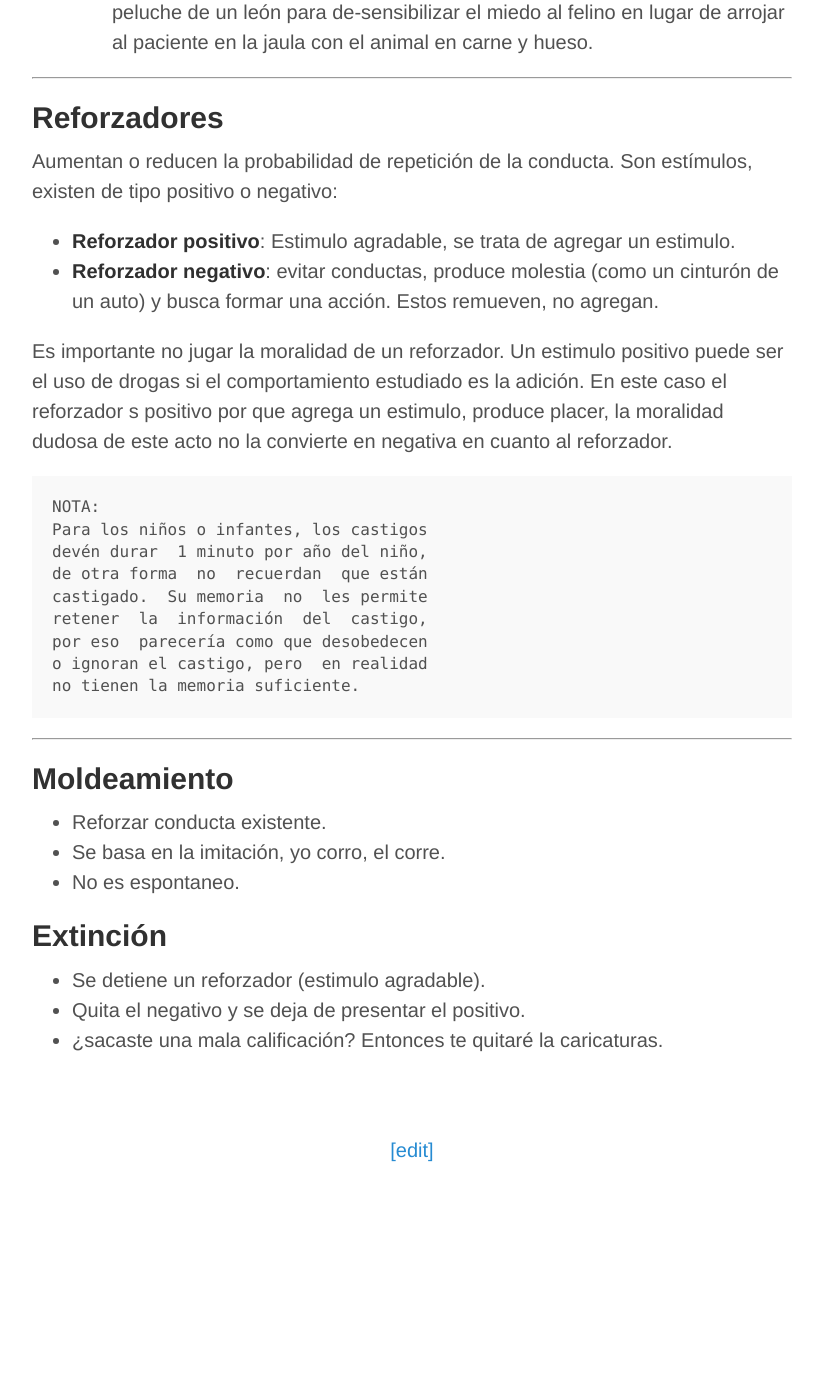
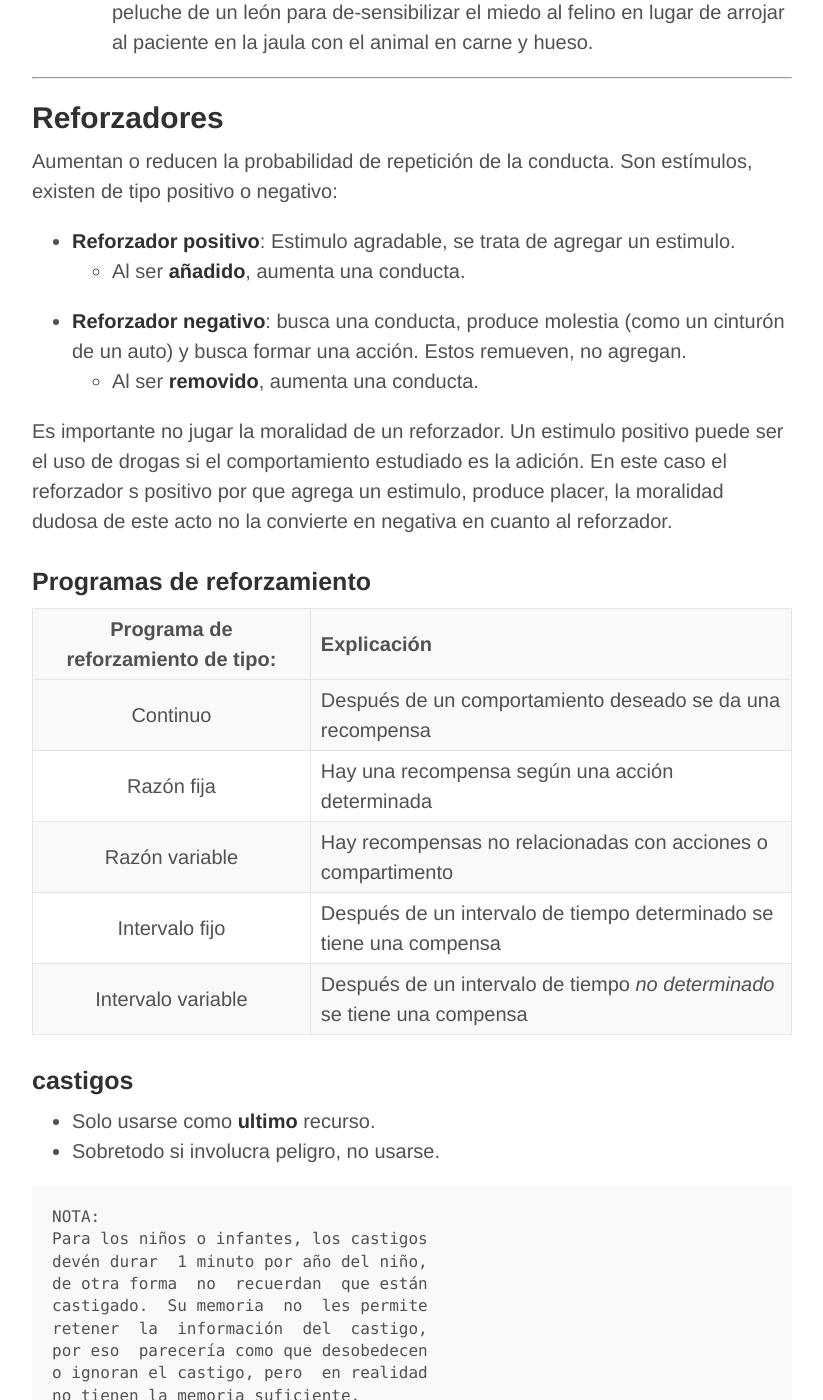
Before and after one commit to alex-esc/notes, a Jekyll site: the page built from _posts/2020-01-24-intro-conductista.md, in a window 1280 px wide and 1400 px high, scrolled down 835 px. Shown: the whole window, without its empty margins (228-1051 px from the left). Built offline with Jekyll 4.4.1, drawn with Linux system fonts in a browser that asks for light colours; before the commit the page ends 2008 px from its top, so only the background shows below that.

Commit message:
Update 2020-01-24-intro-conductista.md

`````diff
--- a/_posts/2020-01-24-intro-conductista.md
+++ b/_posts/2020-01-24-intro-conductista.md
@@ -25,9 +25,28 @@ Se forma después de Pávlov. Se basa en el aprendizaje para explicar la conduct
 Aumentan o reducen la probabilidad de repetición de la conducta. Son estímulos, existen de tipo positivo o negativo:
 
 * **Reforzador positivo**: Estimulo agradable, se trata de agregar un estimulo.
-* **Reforzador negativo**: evitar conductas, produce molestia (como un cinturón de un auto) y busca formar una acción. Estos remueven, no agregan.
+	* Al ser **añadido**, aumenta una conducta.
+* **Reforzador negativo**: busca una conducta, produce molestia (como un cinturón de un auto) y busca formar una acción. Estos remueven, no agregan.
+	* Al ser **removido**, aumenta una conducta.
 
 Es importante no jugar la moralidad de un reforzador. Un estimulo positivo puede ser el uso de drogas si el comportamiento estudiado es la adición. En este caso el reforzador s positivo por que agrega un estimulo, produce placer, la moralidad dudosa de este acto no la convierte en negativa en cuanto al reforzador.
+
+### Programas de reforzamiento
+
+| Programa de reforzamiento de tipo: | Explicación                                                              |
+|:----------------------------------:|:-------------------------------------------------------------------------|
+| Continuo                           | Después de un comportamiento deseado se da una recompensa                |
+| Razón fija                         | Hay una recompensa según una acción determinada                          |
+| Razón variable                     | Hay recompensas no relacionadas con acciones o compartimento             |
+| Intervalo fijo                     | Después de un intervalo de tiempo determinado se tiene una compensa      |
+| Intervalo variable                 | Después de un intervalo de tiempo *no determinado* se tiene una compensa |
+
+
+
+### castigos
+
+* Solo usarse como **ultimo** recurso.
+* Sobretodo si involucra peligro, no usarse.
 
 ````
 NOTA:
@@ -41,16 +60,18 @@ o ignoran el castigo, pero  en realidad
 no tienen la memoria suficiente.
 ````
 
----
 
-## Moldeamiento
+
+### Moldeamiento
 
 * Reforzar conducta existente.
 * Se basa en la imitación, yo corro, el corre.
 * No es espontaneo.
 
-## Extinción
+### Extinción
 
 * Se detiene un reforzador (estimulo agradable).
 * Quita el negativo y se deja de presentar el positivo.
 * ¿sacaste una mala calificación? Entonces te quitaré la caricaturas.
+
+---
`````
